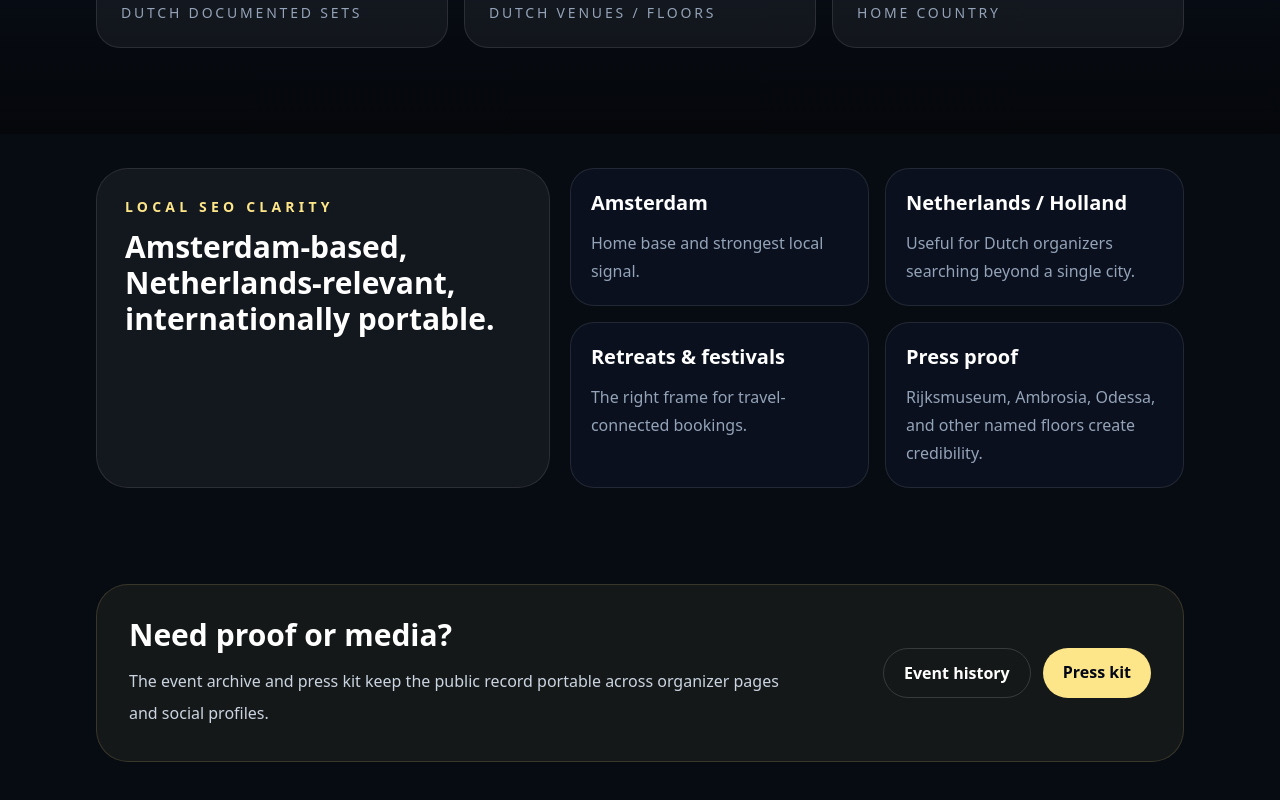
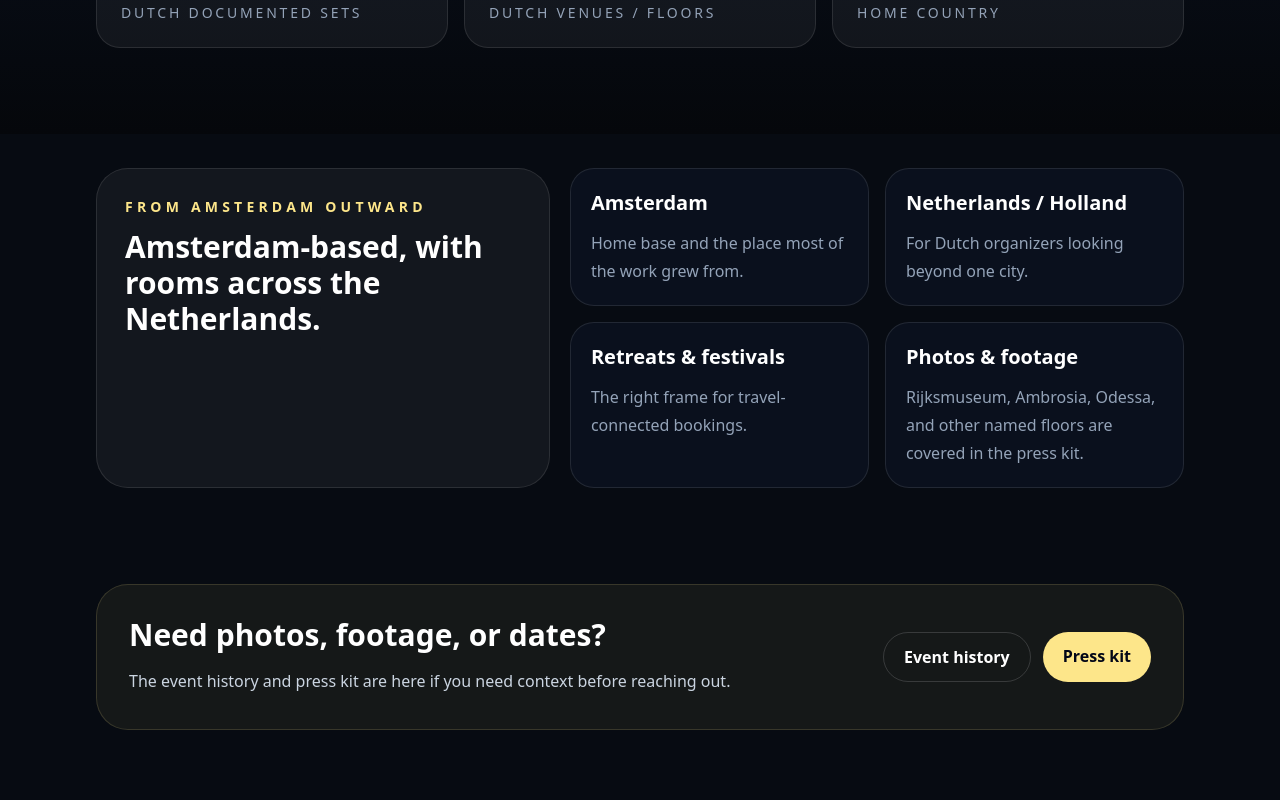
Before and after one commit to kokosthief/dj.henners.bio, a Next.js app: page /ecstatic-dance-dj-netherlands in a window 1280 px wide. Shown: the part 666-1466 px from the top of the page. Built offline with nearby package versions, Linux system fonts and the light colour scheme.

Commit message:
fix: humanize event history copy

```diff
--- a/src/app/components/PastGigs.tsx
+++ b/src/app/components/PastGigs.tsx
@@ -43,11 +43,11 @@ const PastGigs: React.FC<PastGigsProps> = ({ gigs }) => {
     <section id="past-gigs" className="relative z-10 mx-auto w-full max-w-6xl px-5 pb-20 pt-8 sm:px-6 lg:px-8">
       <div className="mb-10 grid gap-6 lg:grid-cols-[0.8fr_1.2fr] lg:items-end">
         <div>
-          <p className="text-sm font-semibold uppercase tracking-[0.3em] text-amber-200">Track record</p>
+          <p className="text-sm font-semibold uppercase tracking-[0.3em] text-amber-200">Past rooms</p>
           <h2 className="mt-3 text-3xl font-semibold tracking-tight text-white md:text-5xl">Past gigs & dance floors</h2>
         </div>
         <p className="max-w-2xl text-lg leading-8 text-slate-300">
-          A living archive of ecstatic dance floors, ceremonies, festivals, and community gatherings — the proof behind the facilitation, not just a list of dates.
+          A record of the rooms, ceremonies, festivals, and community floors where this work has lived. Useful if you want context before reaching out.
         </p>
       </div>
 
--- a/src/app/ecstatic-dance-dj-amsterdam/page.tsx
+++ b/src/app/ecstatic-dance-dj-amsterdam/page.tsx
@@ -69,9 +69,9 @@ export default function EcstaticDanceDjAmsterdamPage() {
       <section className="relative z-10 mx-auto max-w-6xl px-5 py-10 sm:px-6 lg:px-8">
         <div className="grid gap-4 md:grid-cols-3">
           {[
-            ['Amsterdam proof', 'Past and recent material includes Amsterdam floors such as Odessa, Ambrosia, Het Sieraad, and Rijksmuseum.'],
-            ['Facilitated journeys', 'Sets are shaped as somatic arcs rather than background music: grounding, build, release, and landing.'],
-            ['Organizer-ready', 'Press photos, video clips, bio copy, and technical context are available in the press kit.'],
+            ['Amsterdam rooms', 'Past and recent material includes Odessa, Ambrosia, Het Sieraad, and Rijksmuseum.'],
+            ['Music with a shape', 'The sets are not background music. They move from arrival into rhythm, release, and a landing that does not feel rushed.'],
+            ['For organizers', 'Photos, video clips, bio copy, and technical notes are in the press kit.'],
           ].map(([title, body]) => (
             <article key={title} className="rounded-[1.75rem] border border-white/10 bg-white/[0.05] p-6">
               <h2 className="text-2xl font-semibold text-white">{title}</h2>
@@ -83,7 +83,7 @@ export default function EcstaticDanceDjAmsterdamPage() {
 
       <section className="relative z-10 mx-auto max-w-6xl px-5 py-14 sm:px-6 lg:px-8">
         <div className="rounded-[2rem] border border-amber-200/15 bg-amber-200/[0.06] p-8">
-          <p className="text-sm font-semibold uppercase tracking-[0.3em] text-amber-200">Search identity</p>
+          <p className="text-sm font-semibold uppercase tracking-[0.3em] text-amber-200">Listing copy</p>
           <h2 className="mt-3 text-3xl font-semibold text-white">Henners — Ecstatic Dance Facilitator & DJ, Amsterdam</h2>
           <p className="mt-5 max-w-3xl leading-8 text-slate-300">
             For listings, social profiles, lineups, and organizer copy, the clearest public wording is: Henners is an Amsterdam-based ecstatic dance facilitator and DJ.
--- a/src/app/ecstatic-dance-dj-netherlands/page.tsx
+++ b/src/app/ecstatic-dance-dj-netherlands/page.tsx
@@ -69,15 +69,15 @@ export default function EcstaticDanceDjNetherlandsPage() {
       <section className="relative z-10 mx-auto max-w-6xl px-5 py-10 sm:px-6 lg:px-8">
         <div className="grid gap-5 lg:grid-cols-[0.85fr_1.15fr]">
           <div className="rounded-[2rem] border border-white/10 bg-white/[0.05] p-7">
-            <p className="text-sm font-semibold uppercase tracking-[0.3em] text-amber-200">Local SEO clarity</p>
-            <h2 className="mt-3 text-3xl font-semibold text-white">Amsterdam-based, Netherlands-relevant, internationally portable.</h2>
+            <p className="text-sm font-semibold uppercase tracking-[0.3em] text-amber-200">From Amsterdam outward</p>
+            <h2 className="mt-3 text-3xl font-semibold text-white">Amsterdam-based, with rooms across the Netherlands.</h2>
           </div>
           <div className="grid gap-4 sm:grid-cols-2">
             {[
-              ['Amsterdam', 'Home base and strongest local signal.'],
-              ['Netherlands / Holland', 'Useful for Dutch organizers searching beyond a single city.'],
+              ['Amsterdam', 'Home base and the place most of the work grew from.'],
+              ['Netherlands / Holland', 'For Dutch organizers looking beyond one city.'],
               ['Retreats & festivals', 'The right frame for travel-connected bookings.'],
-              ['Press proof', 'Rijksmuseum, Ambrosia, Odessa, and other named floors create credibility.'],
+              ['Photos & footage', 'Rijksmuseum, Ambrosia, Odessa, and other named floors are covered in the press kit.'],
             ].map(([title, body]) => (
               <article key={title} className="rounded-[1.5rem] border border-white/10 bg-[#0b1220]/85 p-5">
                 <h3 className="text-xl font-semibold text-white">{title}</h3>
@@ -91,8 +91,8 @@ export default function EcstaticDanceDjNetherlandsPage() {
       <section className="relative z-10 mx-auto max-w-6xl px-5 py-14 sm:px-6 lg:px-8">
         <div className="flex flex-col gap-3 rounded-[2rem] border border-amber-200/15 bg-amber-200/[0.06] p-8 sm:flex-row sm:items-center sm:justify-between">
           <div>
-            <h2 className="text-3xl font-semibold text-white">Need proof or media?</h2>
-            <p className="mt-3 max-w-2xl leading-8 text-slate-300">The event archive and press kit keep the public record portable across organizer pages and social profiles.</p>
+            <h2 className="text-3xl font-semibold text-white">Need photos, footage, or dates?</h2>
+            <p className="mt-3 max-w-2xl leading-8 text-slate-300">The event history and press kit are here if you need context before reaching out.</p>
           </div>
           <div className="flex flex-col gap-3 sm:flex-row">
             <Link href="/events" className="rounded-full border border-white/15 px-5 py-3 text-center font-semibold text-white hover:bg-white/10">Event history</Link>
--- a/src/app/events/page.tsx
+++ b/src/app/events/page.tsx
@@ -83,7 +83,7 @@ export const metadata: Metadata = {
   twitter: {
     card: 'summary_large_image',
     title: 'Henners Event History',
-    description: 'Portable proof archive for Henners — ecstatic dance facilitator and DJ in Amsterdam.',
+    description: 'Event history for Henners — ecstatic dance facilitator and DJ in Amsterdam.',
     images: [`${siteConfig.url}/images/og-henners-rijksmuseum-2026.jpg`],
   },
 };
@@ -94,12 +94,12 @@ export default function EventsPage() {
       <div className="pointer-events-none fixed inset-0 -z-0 bg-[radial-gradient(circle_at_top_left,rgba(34,211,238,0.16),transparent_30rem),radial-gradient(circle_at_top_right,rgba(251,191,36,0.12),transparent_28rem),linear-gradient(180deg,#070b12_0%,#0a1220_52%,#05070b_100%)]" />
       <section className="relative z-10 mx-auto max-w-6xl px-5 py-20 sm:px-6 lg:px-8">
         <Link href="/" className="text-sm font-semibold text-amber-200 hover:text-amber-100">← Back home</Link>
-        <p className="mt-10 text-sm font-semibold uppercase tracking-[0.3em] text-cyan-200">Portable proof</p>
+        <p className="mt-10 text-sm font-semibold uppercase tracking-[0.3em] text-cyan-200">Past rooms</p>
         <h1 className="mt-4 max-w-4xl text-5xl font-semibold tracking-tight md:text-6xl">
           Event history for Henners — ecstatic dance DJ & facilitator
         </h1>
         <p className="mt-7 max-w-3xl text-xl leading-9 text-slate-300">
-          A crawlable archive of dance floors, ceremonies, festivals, and community gatherings. This page is built to make the track record easy for organizers, search engines, and AI assistants to understand.
+          A record of dance floors, ceremonies, festivals, and community gatherings I have played or helped hold. Mostly for organizers who want to see where the work has lived before.
         </p>
 
         <div className="mt-10 grid gap-4 sm:grid-cols-3">
@@ -120,7 +120,7 @@ export default function EventsPage() {
 
       <section className="relative z-10 mx-auto max-w-6xl px-5 py-8 sm:px-6 lg:px-8">
         <div className="mb-7">
-          <p className="text-sm font-semibold uppercase tracking-[0.3em] text-amber-200">Featured proof</p>
+          <p className="text-sm font-semibold uppercase tracking-[0.3em] text-amber-200">A few rooms</p>
           <h2 className="mt-3 text-3xl font-semibold text-white">Named rooms organizers can recognize.</h2>
         </div>
         <div className="grid gap-4 md:grid-cols-2">
```
